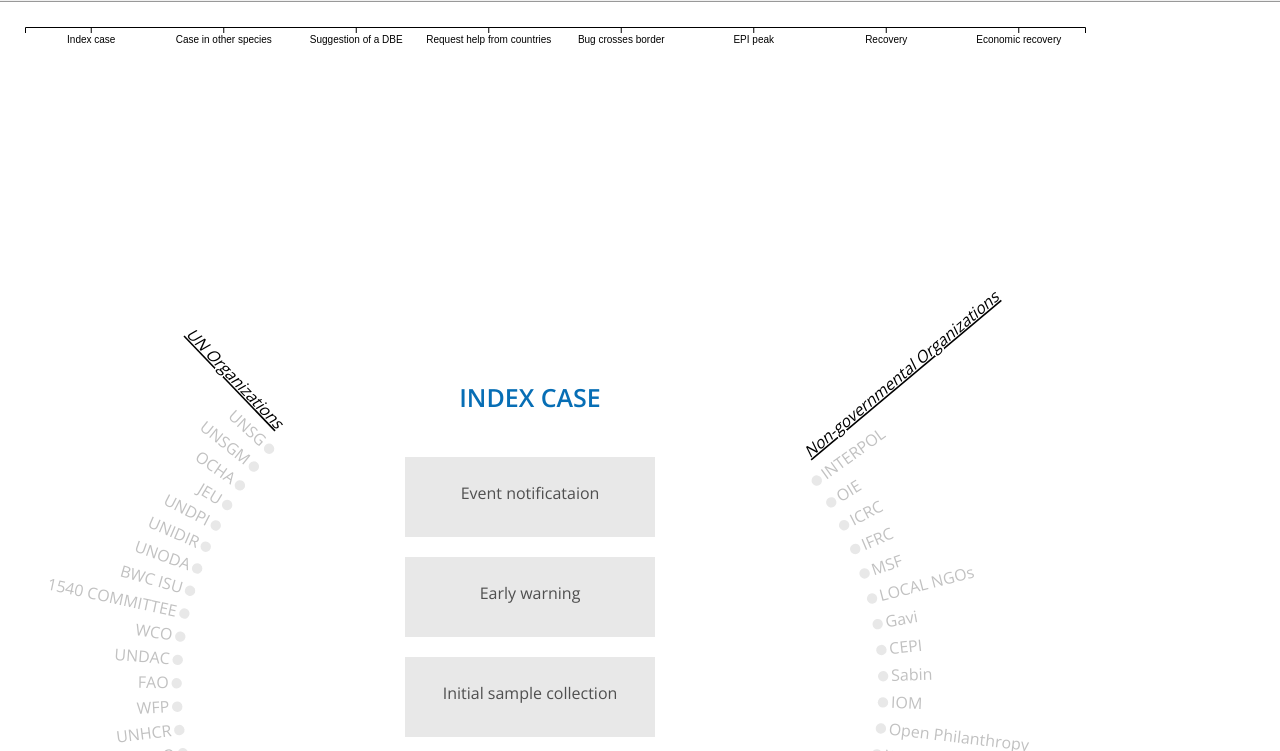
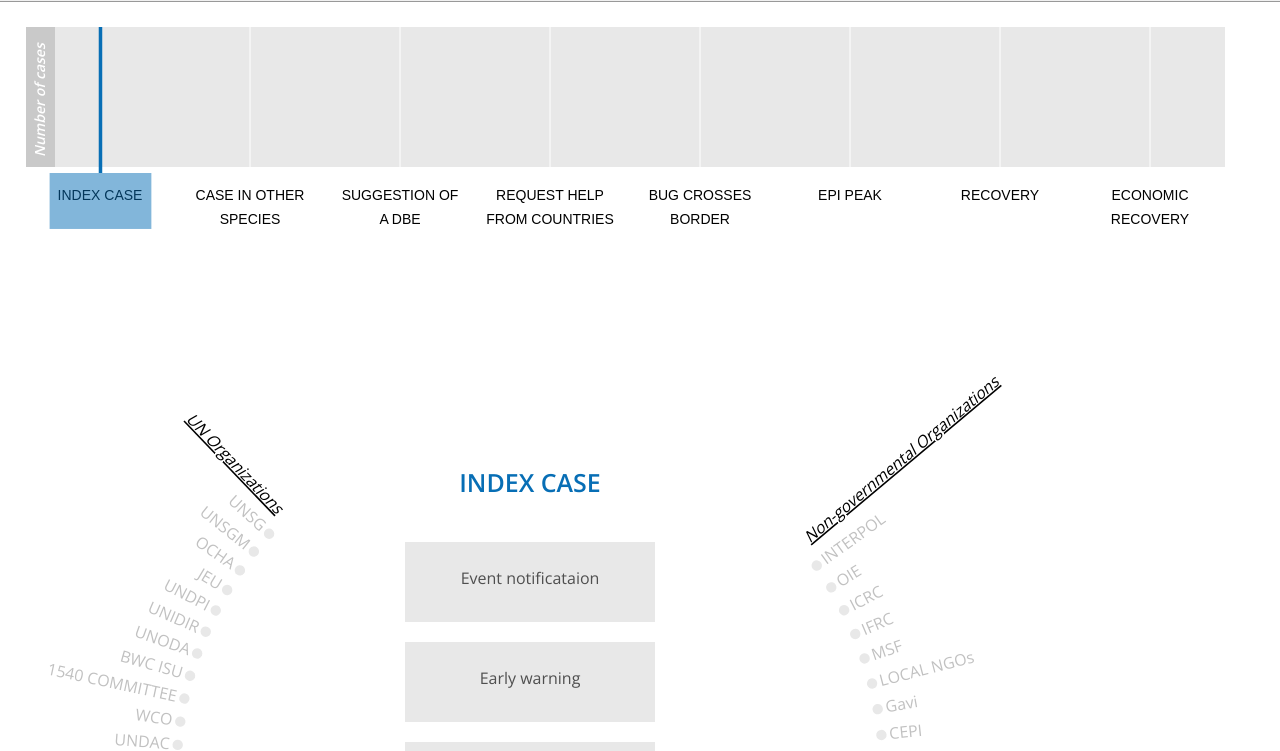
Before and after one commit to talus-analytics-bus/bioscenarios-stakeholders, a website: page index.html in a window 1280 px wide. Shown: the part 49-800 px from the top of the page. Drawn offline with nearby package versions, Linux system fonts and the light colour scheme.

Commit message:
added timeline

```diff
--- a/data/events.tsv
+++ b/data/events.tsv
@@ -1,6 +1,10 @@
-Task	Stakeholders
-Event notificataion	[WHO, OIE]
-Early warning	[WHO, OIE, FAO]
-Initial sample collection	[WHO, OIE, FAO]
-Advice on containment measures	[WHO, OIE]
-Event verification	[WHO, OIE, INTERPOL, FAO]
+Event	Task	Stakeholders
+Case in other species	one	["UNDSS", "OIE"]
+Case in other species	two	["Vulcan", "Bill & Melinda Gates", "FAO"]
+Case in other species	three	["WHO", "OIE", "Biotech"]
+Case in other species	four	["WHO", "Skoll Global Threats Fund Rockefeller"]
+Index case	Event notificataion	["WHO", "OIE"]
+Index case	Early warning	["WHO", "OIE", "FAO"]
+Index case	Initial sample collection	["WHO", "OIE", "FAO"]
+Index case	Advice on containment measures	["WHO", "OIE"]
+Index case	Event verification	["WHO", "OIE", "INTERPOL", "FAO"]
--- a/js/pages/conceptMap.js
+++ b/js/pages/conceptMap.js
@@ -1,11 +1,13 @@
 (() => {
-	App.initGraphs = (selector1, selector2) => {
+	App.initGraphs = (selector1, selector2, data) => {
 		// TIMELINE
 
 		const events = ['Index case', 'Case in other species', 'Suggestion of a DBE', 'Request help from countries', 'Bug crosses border', 'EPI peak', 'Recovery', 'Economic recovery'];
-		const margin = { top: 25, right: 25, bottom: 25, left: 25 };
-		const width = 1060;
-		const height = 100;
+		const event_labels = []
+		events.forEach(function(d) {event_labels.push(d.toUpperCase())})
+		const margin = { top: 25, right: 25, bottom: 70, left: 25 };
+		const width = 1200;
+		const height = 140;
 		var event;
 
 			// add chart to DOM
@@ -15,51 +17,127 @@
 				.append('g')
 					.attr('transform', `translate(${margin.left}, ${margin.top})`);
 
+			chart.append("rect")
+			    .attr("width", width)
+			    .attr("height", height)
+			    .attr("fill", "#e8e8e8");
+
+			chart.append("rect")
+			    .attr("width", 30)
+			    .attr("height", height)
+			    .attr("fill", "#c9c9c9");
+
+			chart.append("text")
+				.attr("transform", "translate(20,"+String(height-10)+")rotate(-90)")
+				.attr("fill", "white")
+				.attr("font-style", "italic")
+				.style("font-weight", "600")
+				.text("Number of cases");
+
 			// define scales
 			const x = d3.scaleBand()
-				.domain(events)
+				.domain(event_labels)
 				.range([0, width]);
 			const y = d3.scaleLinear()
 				.range([height, 0]);
 
 			// add axes to DOM
 			const xAxis = d3.axisBottom()
+				.tickSize(-height)
 				.scale(x);
 
-			chart.append('g')
-				.attr('transform', `translate(0, ${height})`);
-				//.call(yAxis);
+			var xaxis = chart.append("g")
+				.attr('transform', `translate(0, ${height})`)
+			    .call(xAxis);
 
-			var xaxis = chart.append("g")
-			    .attr("class", "x axis")
-			    .call(xAxis);
+			xaxis.selectAll("path").attr("stroke", "white");
+			xaxis.selectAll("line").attr("stroke", "white");
+
+			xaxis.selectAll("text")
+				.attr("class", "label-text")
+				.attr('transform', `translate(0, 20)`)
+				.attr("font-size", 14)
+				.call(wrap, 128);
+
+			var box = {bottom: 276.953125, height: 175.953125, left: 57.609375, right: 142.40625, top: 101, width: 84.796875, x: 57.609375, y: 101}
+
+			chart.append("path").attr("class", "highlight-path").attr("d", "M "+String(box.x-33+box.width*0.6)+" "+String(box.y+45)+" L "+String(box.x-33+box.width*0.6)+" 0").attr("stroke", "#076eb5").attr("stroke-width", 3.5);
+			chart.append("rect").attr("x", box.x-33).attr("y", box.y+45).attr("width", box.width*1.2).attr("height", box.height-120).attr("fill", "#076eb5").attr("opacity", 0.5).attr("class", "highlight-box");
 
 			xaxis.selectAll(".tick")['_groups'][0].forEach(function(d1) {
 				var data = d3.select(d1).data();
-				d3.select(d1).on("mouseover", function(d) {
-			    		event = data;
-			            })
-			        .on("mouseout", function(d) {
-			        });
+				d3.select(d1).on("click", function(d) {
+						event = events[event_labels.indexOf(d)];
+						var box = d3.select(d1).node().getBoundingClientRect();
+						chart.selectAll("rect.highlight-box").remove();
+						chart.selectAll("text.highlight-text").remove();
+						chart.selectAll("path.highlight-path").remove();
+						chart.append("path").attr("class", "highlight-path").attr("d", "M "+String(box.x-33+box.width*0.6)+" "+String(box.y+70)+" L "+String(box.x-33+box.width*0.6)+" 0").attr("stroke", "#076eb5").attr("stroke-width", 3.5);
+						chart.append("rect").attr("x", box.x-33).attr("y", box.y+70).attr("width", box.width*1.2).attr("height", box.height-120).attr("fill", "#076eb5").attr("opacity", 0.5).attr("class", "highlight-box");
+			    		//chart.append("text").attr("class", "highlight-text").attr('transform', `translate(0, 20)`).attr("font-size", 14).attr("dy", 0.35).attr("dx", box.x-33+box.width*0.6).attr("y", box.y).attr("text-anchor", "middle").attr("fill", "red").text(d).call(wrap, 130);
+			    		resetMap(event);
+			    	});
 
 			  })
-			const yAxis = d3.axisLeft();
-			const yAxisG = chart.append('g');
+
+			function wrap(text, width) {
+			  text.each(function() {
+			    var text = d3.select(this),
+			        words = text.text().split(/\s+/).reverse(),
+			        word,
+			        line = [],
+			        lineNumber = 0,
+			        lineHeight = 1.7, // ems
+			        y = text.attr("y"),
+			        dy = parseFloat(text.attr("dy")),
+			        tspan = text.text(null).append("tspan").attr("x", 0).attr("y", y).attr("dy", dy + "em");
+			    while (word = words.pop()) {
+			      line.push(word);
+			      tspan.text(line.join(" "));
+			      if (tspan.node().getComputedTextLength() > width) {
+			        line.pop();
+			        tspan.text(line.join(" "));
+			        line = [word];
+			        tspan = text.append("tspan").attr("x", 0).attr("y", y).attr("dy", ++lineNumber * lineHeight + dy + "em").text(word);
+			      }
+			    }
+			  });
+			}
 
 
-		buildConceptMap("Index case");
-		//chart.on("click", resetMap(event));
 
-		/*function resetMap(event) {
-			d3.select("svg").remove()
-			buildConceptMap(event);
-		}*/
+		buildConceptMap("Index case", data);
+
+
+		function resetMap(event) {
+			$(selector2).empty();
+			buildConceptMap(event, data);
+		};
 
 		//CONCEPT MAP
-		function buildConceptMap(event) {
-			var fulldata = {'Index case' : [["UN", ["UN Organizations", "UNSG", "UNSGM", "OCHA", "JEU", "UNDPI", "UNIDIR", "UNODA", "BWC ISU", "1540 COMMITTEE", "WCO", "UNDAC", "FAO", "WFP", "UNHCR", "WIPO", "UNISDR", "UNICRI", "UNDSS", "WHO"]], ["Non-governmental Organizations", ["Non-governmental Organizations", "INTERPOL", "OIE", "ICRC", "IFRC", "MSF", "LOCAL NGOs", "Gavi", "CEPI", "Sabin", "IOM", "Open Philanthropy", "Welcome Trust", "Bill & Melinda Gates", "Skoll Global Threats Fund Rockefeller", "Vulcan"]], ["Private Sector", ["Private Sector", "Pharmaceuticals", "Biotech", "Telecom Companies", "GHSA PSR", "WEF"]], ["National Governments", ["National Governments", "Affected Countries", "Partener Countries"]],
-			["Event notificataion", ["WHO", "OIE"]], ["Early warning", ["WHO", "OIE", "FAO"]], ["Initial sample collection", ["WHO", "OIE", "FAO"]], ["Advice on containment measures", ["WHO", "OIE"]], ["Event verification", ["WHO", "OIE", "INTERPOL", "FAO"]]]};
-			var data = fulldata[event];
+		function buildConceptMap(event, data) {
+			/*Index case	Event notificataion	WHO
+Index case	Event notificataion	OIE
+Index case	Early warning	WHO
+Index case	Early warning	OIE
+Index case	Early warning	FAO
+Index case	Initial sample collection	WHO
+Index case	Initial sample collection	OIE
+Index case	Initial sample collection	FAO
+Index case	Advice on containment measures	WHO
+Index case	Advice on containment measures	OIE
+Index case	Event verification	WHO
+Index case	Event verification	OIE
+Index case	Event verification	INTERPOL
+Index case	Event verification	FAO*/
+
+			data = data.filter(function(d) {return d.Event == event});
+			var allOrgs = [{"Stakeholders": '["UN Organizations", "UNSG", "UNSGM", "OCHA", "JEU", "UNDPI", "UNIDIR", "UNODA", "BWC ISU", "1540 COMMITTEE", "WCO", "UNDAC", "FAO", "WFP", "UNHCR", "WIPO", "UNISDR", "UNICRI", "UNDSS", "WHO"]'},
+			{"Stakeholders": '["Non-governmental Organizations", "INTERPOL", "OIE", "ICRC", "IFRC", "MSF", "LOCAL NGOs", "Gavi", "CEPI", "Sabin", "IOM", "Open Philanthropy", "Welcome Trust", "Bill & Melinda Gates", "Skoll Global Threats Fund Rockefeller", "Vulcan"]'},
+			{"Stakeholders": '["Private Sector", "Pharmaceuticals", "Biotech", "Telecom Companies", "GHSA PSR", "WEF"]'},
+			{"Stakeholders": '["National Governments", "Affected Countries", "Partner Countries"]'}];
+			data = allOrgs.concat(data);
+
 			var titles = ["UN Organizations", "Non-governmental Organizations", "Private Sector", "National Governments"];
 
 			var total = 45;
@@ -74,14 +152,12 @@
 				if (d == null)
 					return;
 
-				i = { id: 'i' + inner.length, name: d[0], related_links: [] };
+				i = { id: 'i' + inner.length, name: d.Task, related_links: [] };
 				i.related_nodes = [i.id];
 				inner.push(i);
+				if (typeof d.Stakeholders == "string") {d.Stakeholders = JSON.parse(d.Stakeholders);};
 
-				if (!Array.isArray(d[1]))
-					d[1] = [d[1]];
-
-				d[1].forEach(function(d1){
+				d.Stakeholders.forEach(function(d1){
 
 					o = outer.get(d1);
 
@@ -128,10 +204,6 @@
 				} else {
 					data.outer[i1++] = outer[i];
 				}
-				/*if (i % 2 == 1)
-					data.outer[i2--] = outer[i];
-				else
-					data.outer[i1++] = outer[i];*/
 			}
 
 			var diameter = 1060;
@@ -162,8 +234,6 @@
 			    .domain([0, data.outer.length])
 			    .range([0, diameter / 2 - 120]);
 
-
-			//console.log(data.outer);
 			// setup positioning
 			data.outer = data.outer.map(function(d, i) {
 				if (i<= total-21) {
@@ -313,31 +383,7 @@
 			    //.attr('font-weight', 'bold')
 			    .attr("dy", -0.8)
 			    .text(function(d) { return d.name })
-			    	.call(wrap, 180);;
-
-			function wrap(text, width) {
-			  text.each(function() {
-			    var text = d3.select(this),
-			        words = text.text().split(/\s+/).reverse(),
-			        word,
-			        line = [],
-			        lineNumber = 0,
-			        lineHeight = 1.7, // ems
-			        y = text.attr("y"),
-			        dy = parseFloat(text.attr("dy")),
-			        tspan = text.text(null).append("tspan").attr("x", 0).attr("y", y).attr("dy", dy + "em");
-			    while (word = words.pop()) {
-			      line.push(word);
-			      tspan.text(line.join(" "));
-			      if (tspan.node().getComputedTextLength() > width) {
-			        line.pop();
-			        tspan.text(line.join(" "));
-			        line = [word];
-			        tspan = text.append("tspan").attr("x", 0).attr("y", y).attr("dy", ++lineNumber * lineHeight + dy + "em").text(word);
-			      }
-			    }
-			  });
-			}
+			    	.call(wrap, 180);
 
 			// need to specify x/y/etc
 
--- a/js/pages/main.js
+++ b/js/pages/main.js
@@ -8,19 +8,19 @@
 		}
 
 		function initGraphs() {
-			graphs = App.initGraphs('.timeline', '.concept-map');
+			graphs = App.initGraphs('.timeline', '.concept-map', eventData);
 		}
 
 		/*function initConcept() {
 			conceptMap = App.initConcept('.concept-map');
 		}*/
 
-		/*d3.queue()
+		d3.queue()
 			.defer(d3.tsv, 'data/events.tsv')
 			.await((error, rawEventData) => {
 				eventData = rawEventData;
 				init();
-		});*/
-		init();
+		});
+		//init();
 	};
 })();
--- a/js/pages/timeline.js
+++ b/js/pages/timeline.js
@@ -68,6 +68,5 @@
 		    for (var i = 0; i < d.related_links.length; i++)
 		        d3.select('#' + d.related_links[i]).style('stroke-width', "1px").style('stroke', 'black');
 		}
-		return event;
 	};
 })();
--- a/package.json
+++ b/package.json
@@ -66,6 +66,7 @@
     "http-server": "^0.11.1",
     "jsonwebtoken": "^8.1.0",
     "mongoose": "^4.13.0",
+    "nodemon": "^1.14.11",
     "passport": "^0.4.0",
     "passport-local": "^1.0.0"
   }
--- a/sass/main.scss
+++ b/sass/main.scss
@@ -37,3 +37,6 @@
 	margin-top: 51px;
 	min-height: 100px;
 }
+.dbe-title {
+    color: red;
+}
--- a/sass/pages/_conceptMap.scss
+++ b/sass/pages/_conceptMap.scss
@@ -1,3 +1,6 @@
+h3 {
+    fill: white;
+}
 text {
     word-wrap: break-word;
     width: 70px;
```
Also changed, not shown: 1 other file.
